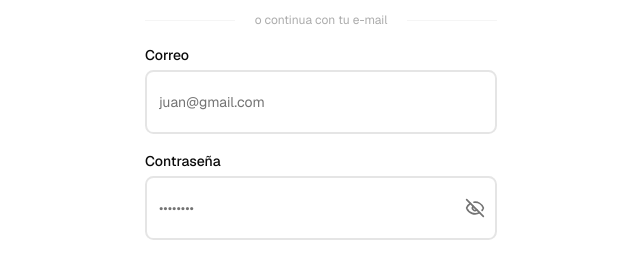
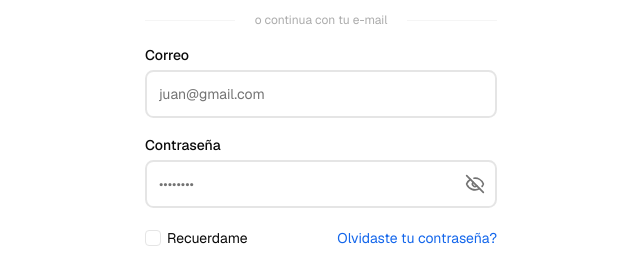
Before and after one commit to GussLopez/magus-class, a Next.js app: page /auth/login in a window 1280 px wide. Shown: the part 222-483 px from the top of the page, without its empty margins (319-959 px from the left). Built offline with nearby package versions, Linux system fonts and the light colour scheme; no server answers.

Commit message:
fix(ui): adjust padding of Input component for improved layout

```diff
--- a/src/shared/components/ui/input.tsx
+++ b/src/shared/components/ui/input.tsx
@@ -8,7 +8,7 @@ function Input({ className, type, ...props }: React.ComponentProps<"input">) {
       type={type}
       data-slot="input"
       className={cn(
-        "w-full min-w-0 rounded-lg border-2 border-input bg-transparent px-3 py-5 text-base transition-colors outline-none file:inline-flex file:h-6 file:border-0 file:bg-transparent file:text-sm file:font-medium file:text-foreground placeholder:text-muted-foreground focus-visible:border-ring/60 disabled:pointer-events-none disabled:cursor-not-allowed disabled:bg-input/50 disabled:opacity-50 aria-invalid:border-destructive md:text-sm dark:bg-input/30 dark:disabled:bg-input/80 dark:aria-invalid:border-destructive/50",
+        "w-full min-w-0 rounded-lg border-2 border-input bg-transparent px-3 py-3 text-base transition-colors outline-none file:inline-flex file:h-6 file:border-0 file:bg-transparent file:text-sm file:font-medium file:text-foreground placeholder:text-muted-foreground focus-visible:border-ring/60 disabled:pointer-events-none disabled:cursor-not-allowed disabled:bg-input/50 disabled:opacity-50 aria-invalid:border-destructive md:text-sm dark:bg-input/30 dark:disabled:bg-input/80 dark:aria-invalid:border-destructive/50",
         className
       )}
       {...props}
```
